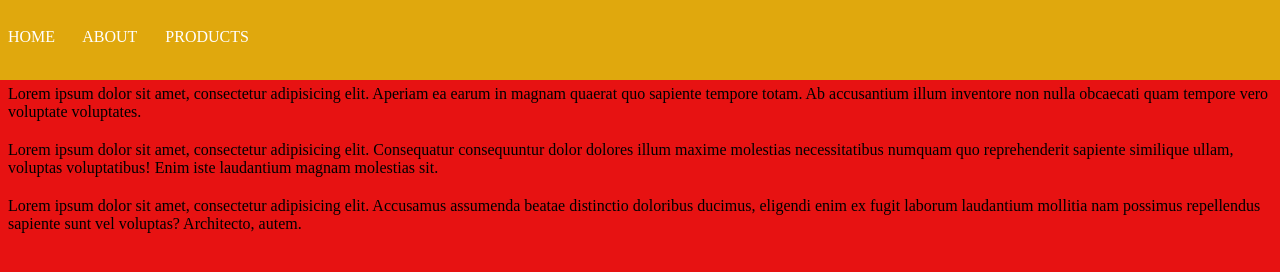
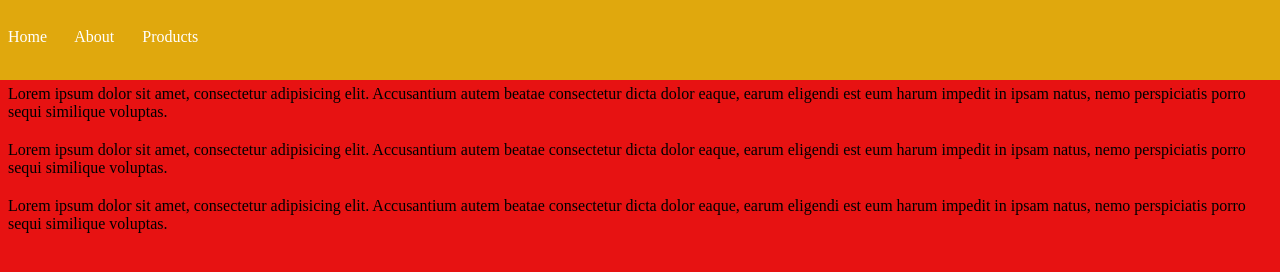
Before and after one commit to DaytonEdwards/Website_Page, a plain HTML site: page about.html in a window 1280 px wide. Drawn offline with Linux system fonts and the light colour scheme.

Commit message:
Update about.html

```diff
--- a/about.html
+++ b/about.html
@@ -2,21 +2,25 @@
 <html lang="en">
 <head>
     <meta charset="UTF-8">
-    <title>About</title>
+    <title>Omar's Website</title>
     <link rel="stylesheet" href="css/style.css">
 </head>
 <body>
 <nav>
-    <a href="index.html">HOME</a>
-    <a href="about.html">ABOUT</a>
-    <a href="products.html">PRODUCTS</a>
+    <a href="index.html">Home</a>
+    <a href="about.html">About</a>
+    <a href="products.html">Products</a>
 </nav>
 
 <div class="wrapper">
-    <p>Lorem ipsum dolor sit amet, consectetur adipisicing elit. Aperiam ea earum in magnam quaerat quo sapiente tempore totam. Ab accusantium illum inventore non nulla obcaecati quam tempore vero voluptate voluptates.</p>
-    <p>Lorem ipsum dolor sit amet, consectetur adipisicing elit. Consequatur consequuntur dolor dolores illum maxime molestias necessitatibus numquam quo reprehenderit sapiente similique ullam, voluptas voluptatibus! Enim iste laudantium magnam molestias sit.</p>
-    <p>Lorem ipsum dolor sit amet, consectetur adipisicing elit. Accusamus assumenda beatae distinctio doloribus ducimus, eligendi enim ex fugit laborum laudantium mollitia nam possimus repellendus sapiente sunt vel voluptas? Architecto, autem.</p>
+    <p>Lorem ipsum dolor sit amet, consectetur adipisicing elit. Accusantium autem beatae consectetur dicta dolor eaque,
+        earum eligendi est eum harum impedit in ipsam natus, nemo perspiciatis porro sequi similique voluptas.</p>
+    <p>Lorem ipsum dolor sit amet, consectetur adipisicing elit. Accusantium autem beatae consectetur dicta dolor eaque,
+        earum eligendi est eum harum impedit in ipsam natus, nemo perspiciatis porro sequi similique voluptas.</p>
+    <p>Lorem ipsum dolor sit amet, consectetur adipisicing elit. Accusantium autem beatae consectetur dicta dolor eaque,
+        earum eligendi est eum harum impedit in ipsam natus, nemo perspiciatis porro sequi similique voluptas.</p>
 </div>
+
 
 </body>
 </html>
```
